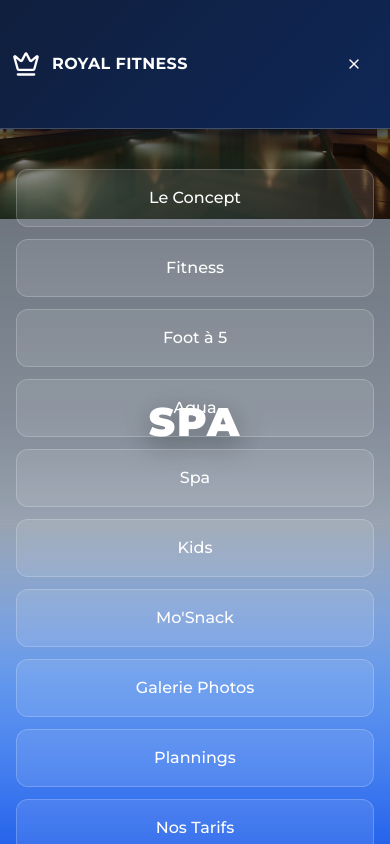
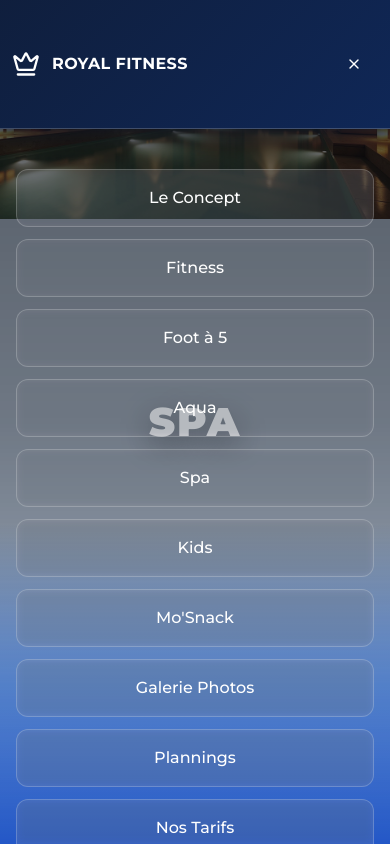
Before and after one commit to SimonOnChain/regal-fit-showcase, a React (Vite) app: page /spa in a window 390 px wide. Both pictures are taken after a click on the button 354 px from the left and 64 px from the top of the page. Shown: the top 844 px of the page. Built offline with nearby package versions, Linux system fonts and the light colour scheme; the HTML template or start-up script is replaced by a standard one.

Commit message:
Add blur background to mobile menu

```diff
--- a/src/components/Navigation.tsx
+++ b/src/components/Navigation.tsx
@@ -186,7 +186,7 @@ const Navigation = () => {
         {/* Mobile Menu */}
         {isMobileMenuOpen && (
           <div className="lg:hidden fixed inset-x-0 bottom-0 bg-slate-900/30 backdrop-blur-xl z-40 animate-slide-down overscroll-contain" style={{ top: overlayTop }}>
-            <div className="overflow-y-auto overscroll-contain p-4 pb-20" style={{ height: `calc(100vh - ${overlayTop}px)` }}>
+            <div className="overflow-y-auto overscroll-contain p-4 pb-20 backdrop-blur-md bg-slate-800/20" style={{ height: `calc(100vh - ${overlayTop}px)` }}>
               <div className="grid grid-cols-1 gap-3 max-w-md mx-auto mt-6 sm:mt-8">
                 {allServices.map((service, index) => (
                   <a
```
